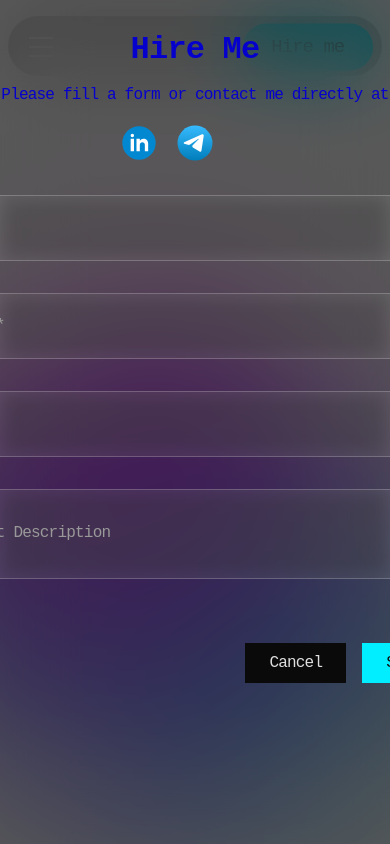
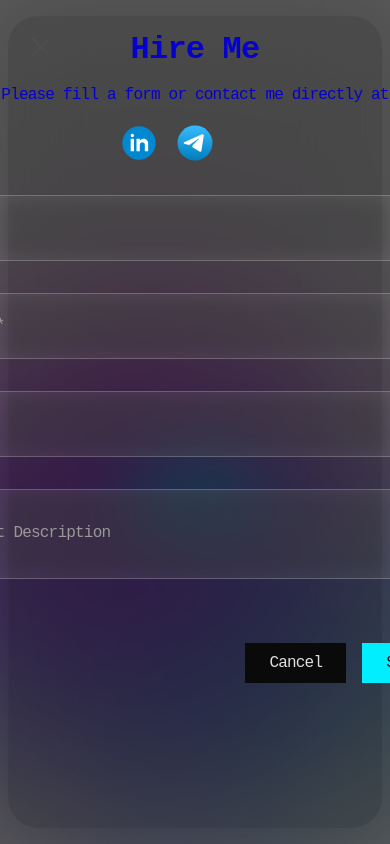
Before and after one commit to slnnzmtl/Vue-Personal-Portfolio, a Vue app: page /blog in a window 390 px wide. Both pictures are taken after a click on the button "Hire me". Built offline with nearby package versions, Linux system fonts and the light colour scheme.

Commit message:
refactor: enhance NavigationMenu component for better usability
- Update click handlers to prevent default behaviors
- Adjust nav height and layout for improved design

```diff
--- a/src/components/NavigationMenu.vue
+++ b/src/components/NavigationMenu.vue
@@ -49,16 +49,18 @@ export default defineComponent({
 
 <template>
   <nav :class="{ 'menu-open': isMenuOpen }">
-    <GlassMaterial class="nav-content max-w-[2000px] mx-auto">
-      <button class="burger-button" @click="toggleMenu">
+    <GlassMaterial class="nav-content max-w-[2000px] mx-auto" @click="toggleMenu">
+      <button class="burger-button" @click.stop="toggleMenu">
         <span></span>
         <span></span>
         <span></span>
       </button>
 
       <div class="nav-links pl-4">
-        <router-link to="/" @click="isMenuOpen = false"> Main </router-link>
-        <router-link to="/projects" @click="isMenuOpen = false"> Projects </router-link>
+        <router-link to="/" @click.stop="isMenuOpen = false"> Main </router-link>
+        <router-link to="/projects" @click.stop="isMenuOpen = false">
+          Projects
+        </router-link>
         <!-- <router-link to="/blog" @click="isMenuOpen = false">Blog</router-link> -->
       </div>
 
@@ -87,7 +89,7 @@ nav {
     align-items: center;
     justify-content: space-between;
     width: 100%;
-    height: auto;
+    height: 60px;
     min-height: 60px;
     position: relative;
     transition: all 0.3s cubic-bezier(0.4, 0, 0.2, 1);
@@ -167,6 +169,28 @@ nav {
 
     &.menu-open {
       height: 100vh;
+      padding-bottom: 2rem;
+
+      .nav-content {
+        display: flex;
+        flex-direction: column;
+        justify-content: center;
+        height: 100%;
+      }
+
+      .nav-links {
+        padding: 0;
+      }
+
+      .hire-button {
+        position: relative;
+        display: flex;
+        justify-content: center;
+        width: 100%;
+        margin: 0;
+        inset: 0;
+        margin-top: 1rem;
+      }
 
       .nav-links {
         display: flex;
```
